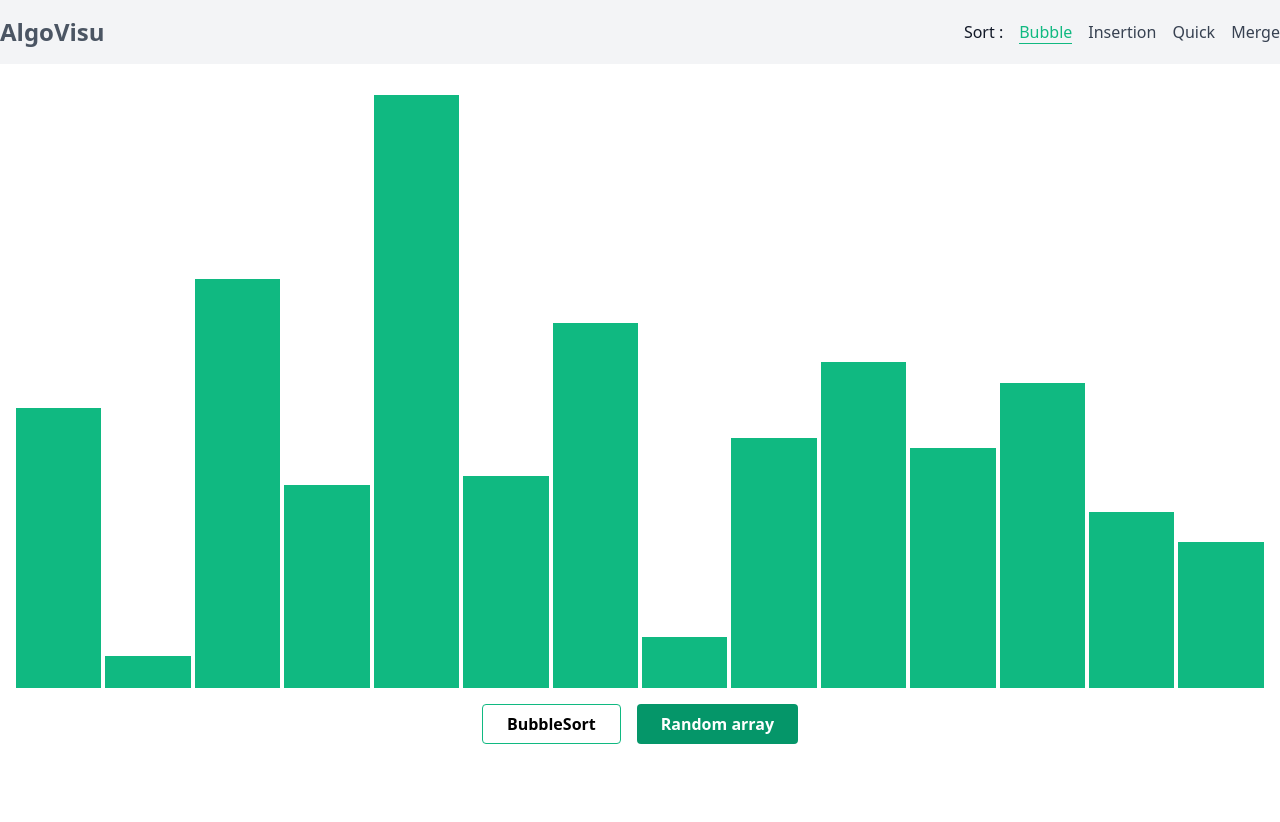
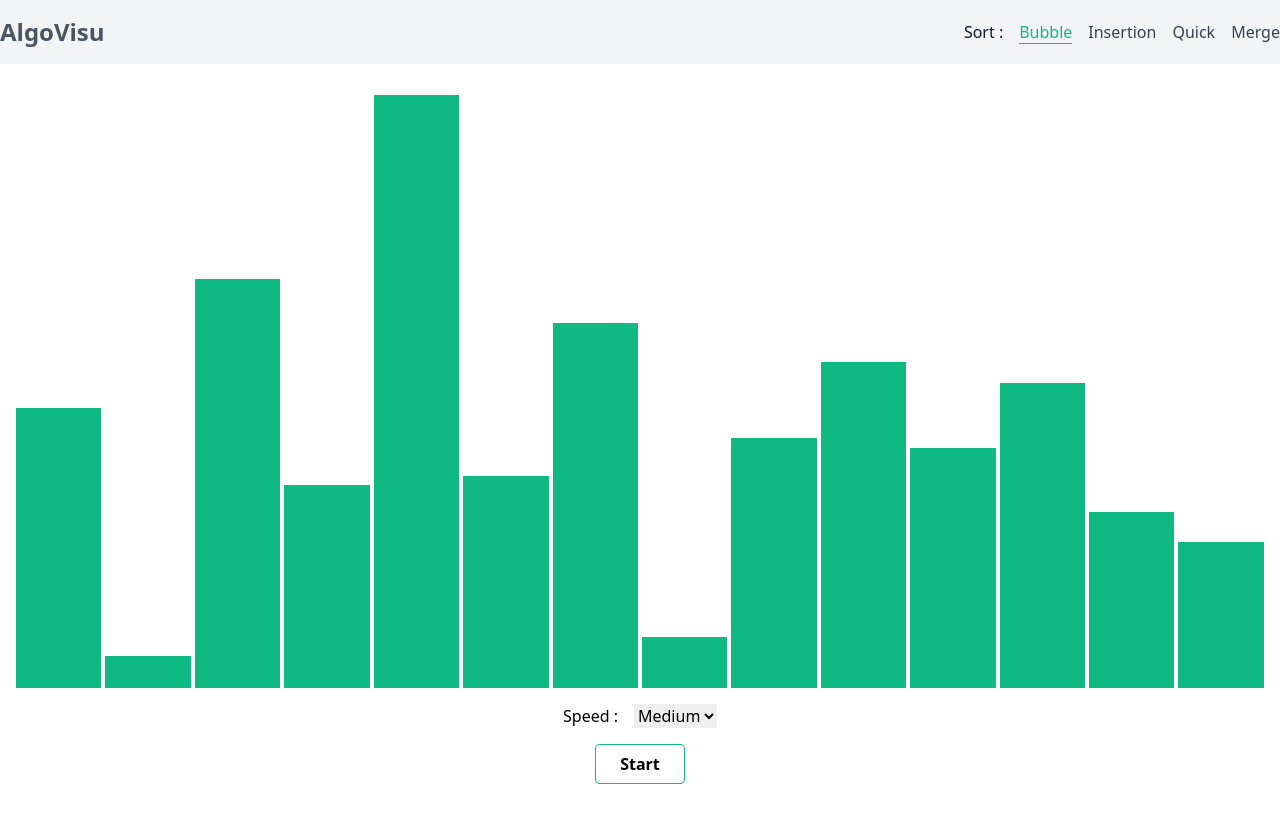
Before and after one commit to maruffahmed/AlgoVisu, a React (Create React App) app: page /bubble in a window 1280 px wide. Shown: the top 822 px of the page. Built offline with nearby package versions, Linux system fonts and the light colour scheme.

Commit message:
Add animation speed option

```diff
--- a/src/Context/SortingContext.js
+++ b/src/Context/SortingContext.js
@@ -7,6 +7,8 @@ const SortingContext = React.createContext();
 SortingContext.displayName = 'SortingContext';
 
 function SortingContextProvider(props) {
+  const [animationSpeed, setAnimationSpeed] = React.useState(100);
+  const handleAnimationSpeed = (e) => setAnimationSpeed(e.target.value);
   // Make a random array
   const randomArr = (setNewArr) => {
     let newArr = [];
@@ -24,7 +26,7 @@ function SortingContextProvider(props) {
     }
     console.log(bubbleSortSteps);
     // console.log(bubbleSortSteps);
-    BubbleSortAnimation(bubbleSortSteps);
+    BubbleSortAnimation(bubbleSortSteps, animationSpeed);
   };
 
   // Js buildin sort()
@@ -33,7 +35,7 @@ function SortingContextProvider(props) {
     newArr.sort((a, b) => a - b);
     setNewArr(newArr);
   };
-  const value = { randomArr, doBubbleSort, doSort };
+  const value = { randomArr, doBubbleSort, doSort, animationSpeed, setAnimationSpeed, handleAnimationSpeed };
   return <SortingContext.Provider value={value} {...props} />;
 }
 
--- a/src/components/Bubble/BubbleSort.js
+++ b/src/components/Bubble/BubbleSort.js
@@ -5,21 +5,30 @@ import Button from 'components/Button';
 import { useBubbleContext } from 'Context/BubbleSortContext';
 
 function BubbleSort(props) {
-  const { initialArray, doBubbleSort, randomArr } = useSortingContext();
+  const { doBubbleSort, animationSpeed, handleAnimationSpeed } = useSortingContext();
   const { bubbleArray } = useBubbleContext();
+
   return (
     <div className="h-screen px-4">
       <ItemBars arr={bubbleArray} />
-      <div className="flex justify-center gap-4">
+      <div className="flex flex-col items-center gap-4">
+        <div className="flex gap-4 items-center">
+          <p className="text-base">Speed : </p>
+          <select value={animationSpeed} onChange={handleAnimationSpeed}>
+            <option value="10">Fast</option>
+            <option value="100">Medium</option>
+            <option value="200">Slow</option>
+          </select>
+        </div>
+
         <Button
           variant="light"
           className="border border-green-500"
           type="button"
           onClick={() => doBubbleSort(bubbleArray)}
         >
-          BubbleSort
+          Start
         </Button>
-        <Button onClick={randomArr}>Random array</Button>
       </div>
     </div>
   );
```
